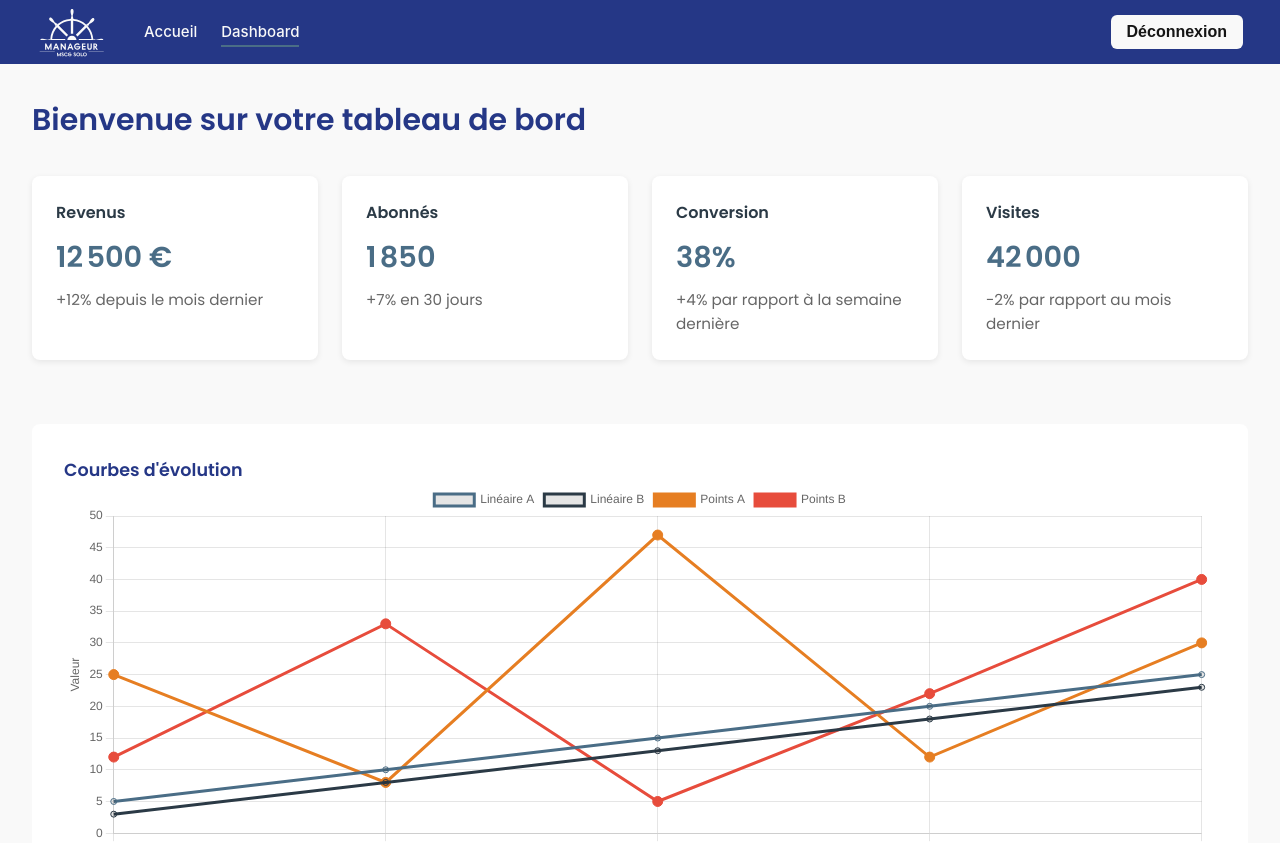
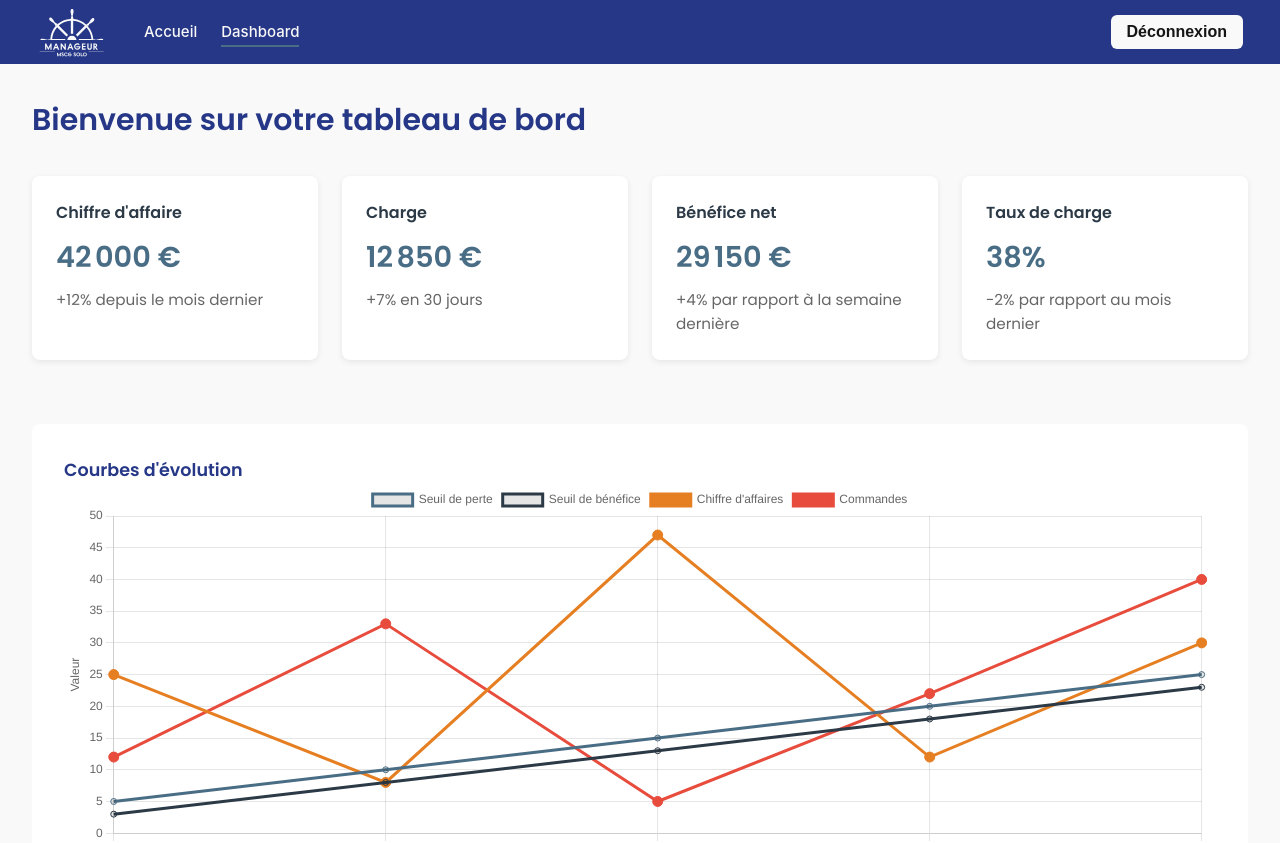
Before and after one commit to sziane-pro/MSCG_Front, a Vue app: page /dashboard in a window 1280 px wide. Shown: the top 843 px of the page. Built offline with nearby package versions, Linux system fonts and the light colour scheme; sample sign-in values are in the browser's storage.

Commit message:
Work in progress

```diff
--- a/src/components/MultiLineChart.vue
+++ b/src/components/MultiLineChart.vue
@@ -23,19 +23,19 @@ const chartData = {
   labels: ['Jan', 'Feb', 'Mar', 'Apr', 'May'],
   datasets: [
     {
-      label: 'Linéaire A',
+      label: 'Seuil de perte',
       data: [5, 10, 15, 20, 25],
       borderColor: '#4A6D86',
       fill: false
     },
     {
-      label: 'Linéaire B',
+      label: 'Seuil de bénéfice',
       data: [3, 8, 13, 18, 23],
       borderColor: '#2B3A46',
       fill: false
     },
     {
-      label: 'Points A',
+      label: 'Chiffre d\'affaires',
       data: [25, 8, 47, 12, 30],
       borderColor: '#e67e22',
       backgroundColor: '#e67e22',
@@ -44,7 +44,7 @@ const chartData = {
       pointRadius: 5
     },
     {
-      label: 'Points B',
+      label: 'Commandes',
       data: [12, 33, 5, 22, 40],
       borderColor: '#e74c3c',
       backgroundColor: '#e74c3c',
--- a/src/views/DashboardView.vue
+++ b/src/views/DashboardView.vue
@@ -5,23 +5,23 @@
     <!-- Première section : Statistiques -->
     <section class="stat-section">
       <StatCard
-        name="Revenus"
-        value="12 500 €"
+        name="Chiffre d'affaire"
+        value="42 000 €"
         changeText="+12% depuis le mois dernier"
       />
       <StatCard
-        name="Abonnés"
-        value="1 850"
+        name="Charge"
+        value="12 850 €"
         changeText="+7% en 30 jours"
       />
       <StatCard
-        name="Conversion"
-        value="38%"
+        name="Bénéfice net"
+        value="29 150 €"
         changeText="+4% par rapport à la semaine dernière"
       />
       <StatCard
-        name="Visites"
-        value="42 000"
+        name="Taux de charge"
+        value="38%"
         changeText="-2% par rapport au mois dernier"
       />
     </section>
```
